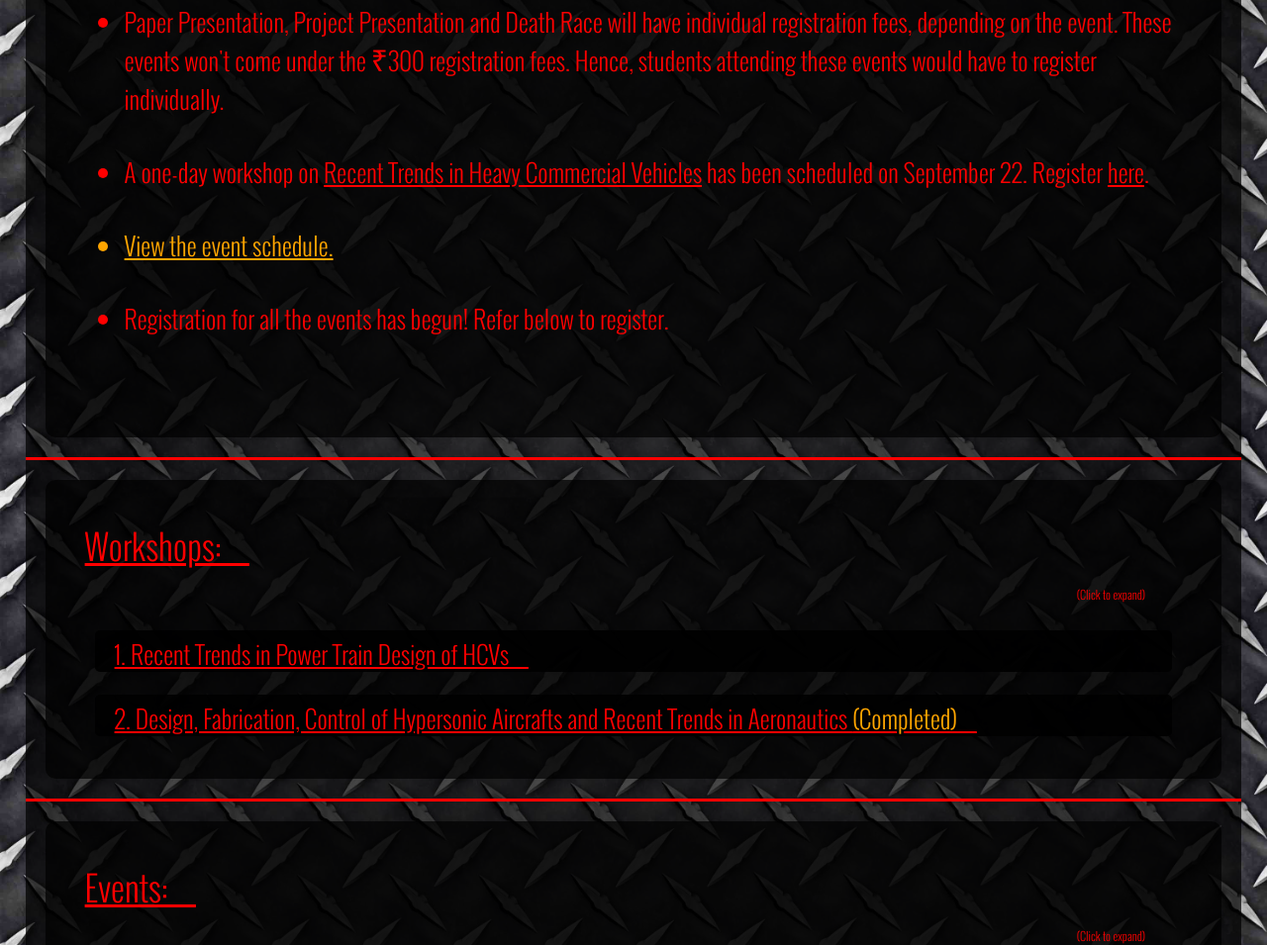
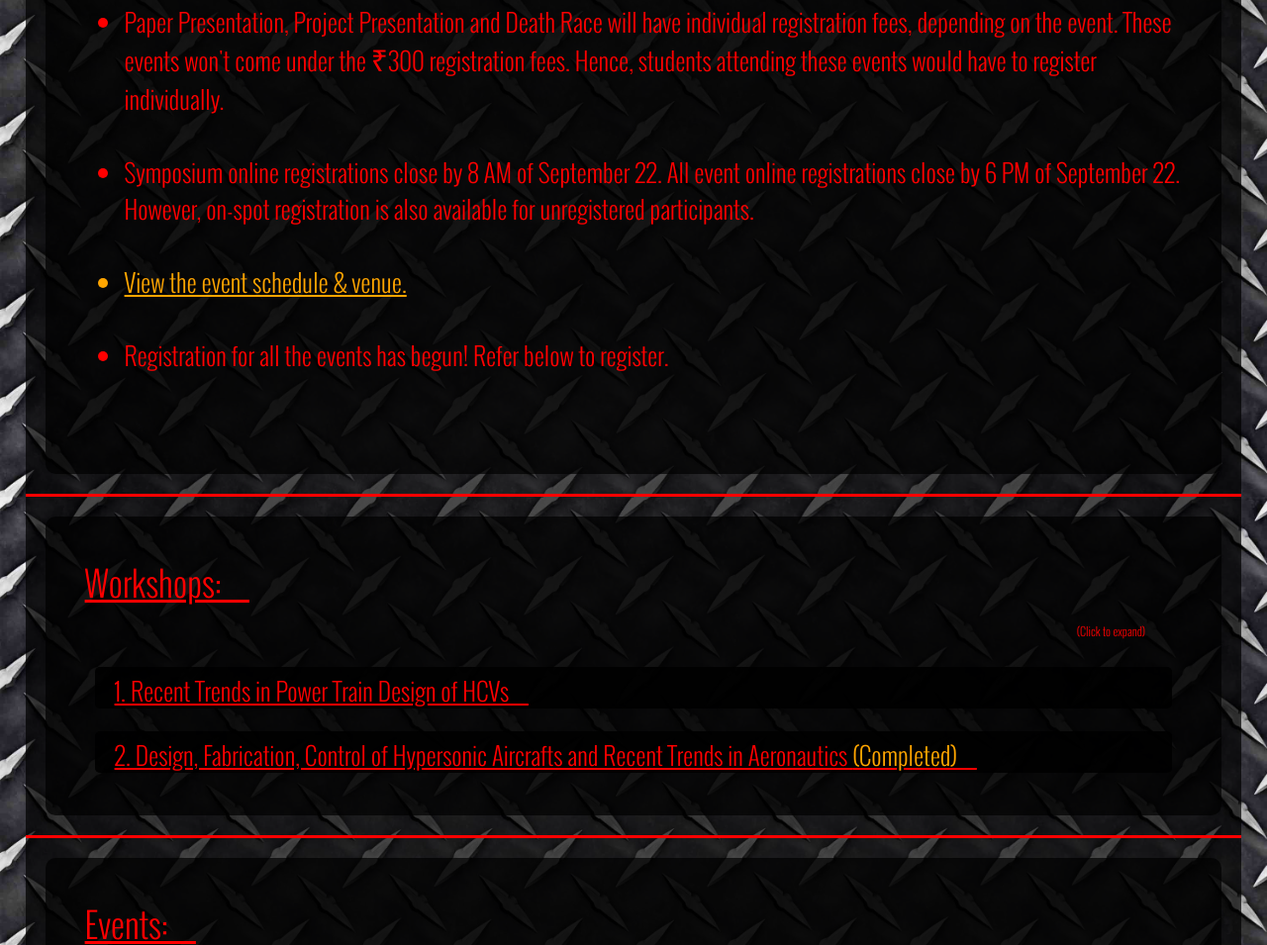
Before and after one commit to mechnovation2k16/mechno_x, a plain HTML site: page index.html in a window 1280 px wide. Shown: the part 1331-2286 px from the top of the page at 99% size. Drawn offline with nearby package versions, Linux system fonts and the light colour scheme.

Commit message:
Update index.html

```diff
--- a/index.html
+++ b/index.html
@@ -398,8 +398,8 @@ div.blink {
         	<div class='noticed'>
         	<ul><li>A uniform registration fee of <span style="font-family:Times; font-size:30px;">&#8377;</span>300 is mandatory for all participants. The registration fee includes participation for any six events (non-overlapping) and food expenses for both the days. An additional fees of <span style="font-family:Times; font-size:30px;">&#8377;</span>150 is required for participation in more than six events.</li><br>
 			<li>Paper Presentation, Project Presentation and Death Race will have individual registration fees, depending on the event. These events won't come under the <span style="font-family:Times; font-size:30px;">&#8377;</span>300 registration fees. Hence, students attending these events would have to register individually.</li><br>
-			<li>A one-day workshop on <u>Recent Trends in Heavy Commercial Vehicles</u> has been scheduled on September 22. Register <a href="https://goo.gl/forms/gS9js7f5zemt3bL92" style="color:red">here</a>.</li><br>
-			<li style="color:orange;"><a href="/web/viewer.html?file=ES.pdf" target="_blank" style="color:orange;">View the event schedule.</a></li><br>
+			<li>Symposium online registrations close by 8 AM of September 22. All event online registrations close by 6 PM of September 22. However, on-spot registration is also available for unregistered participants.</li><br>
+			<li style="color:orange;"><a href="/web/viewer.html?file=ES.pdf" target="_blank" style="color:orange;">View the event schedule & venue.</a></li><br>
 			<li>Registration for all the events has begun! Refer below to register.</li>
         	</ul><br>
         	</div>
```
